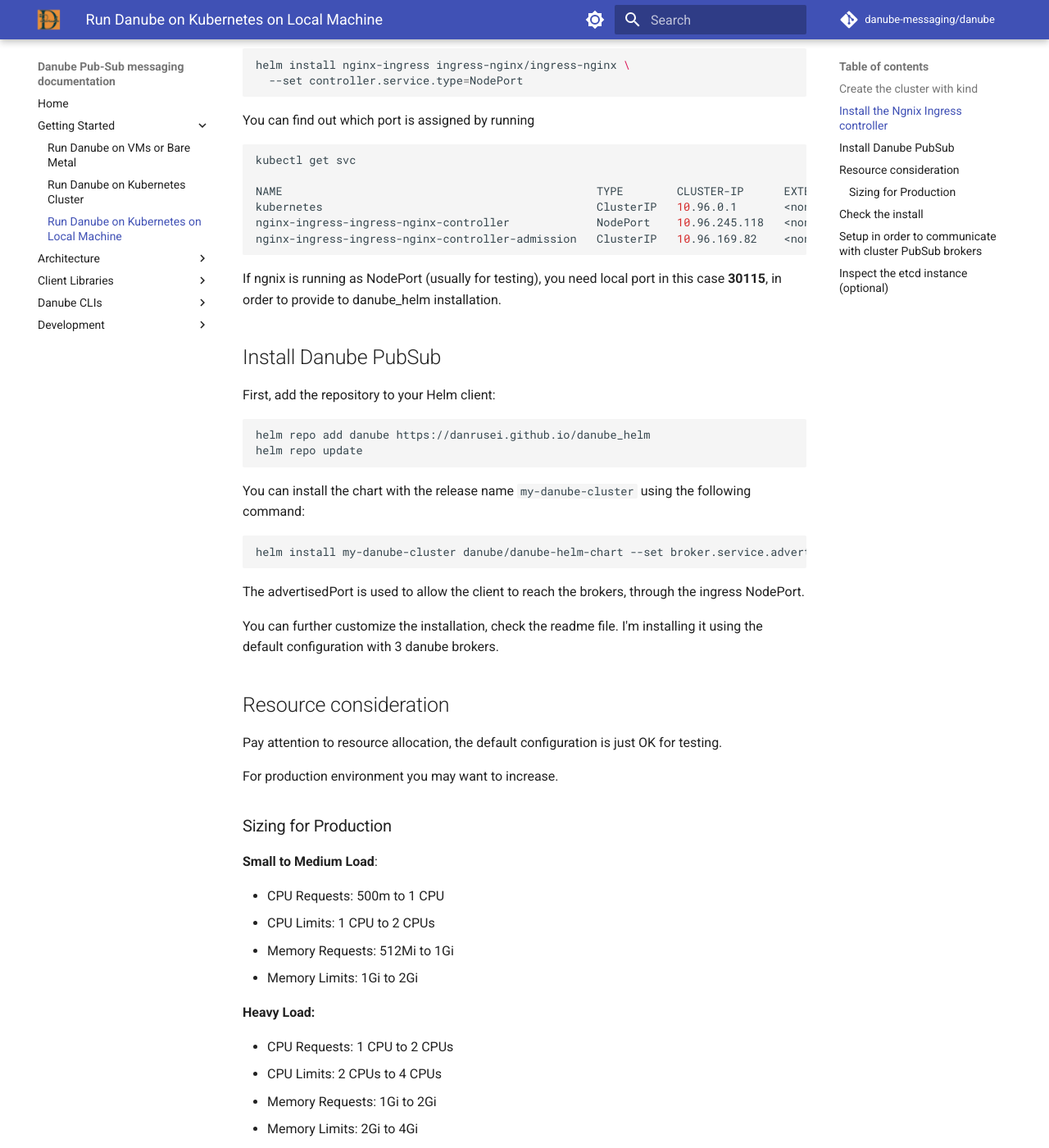
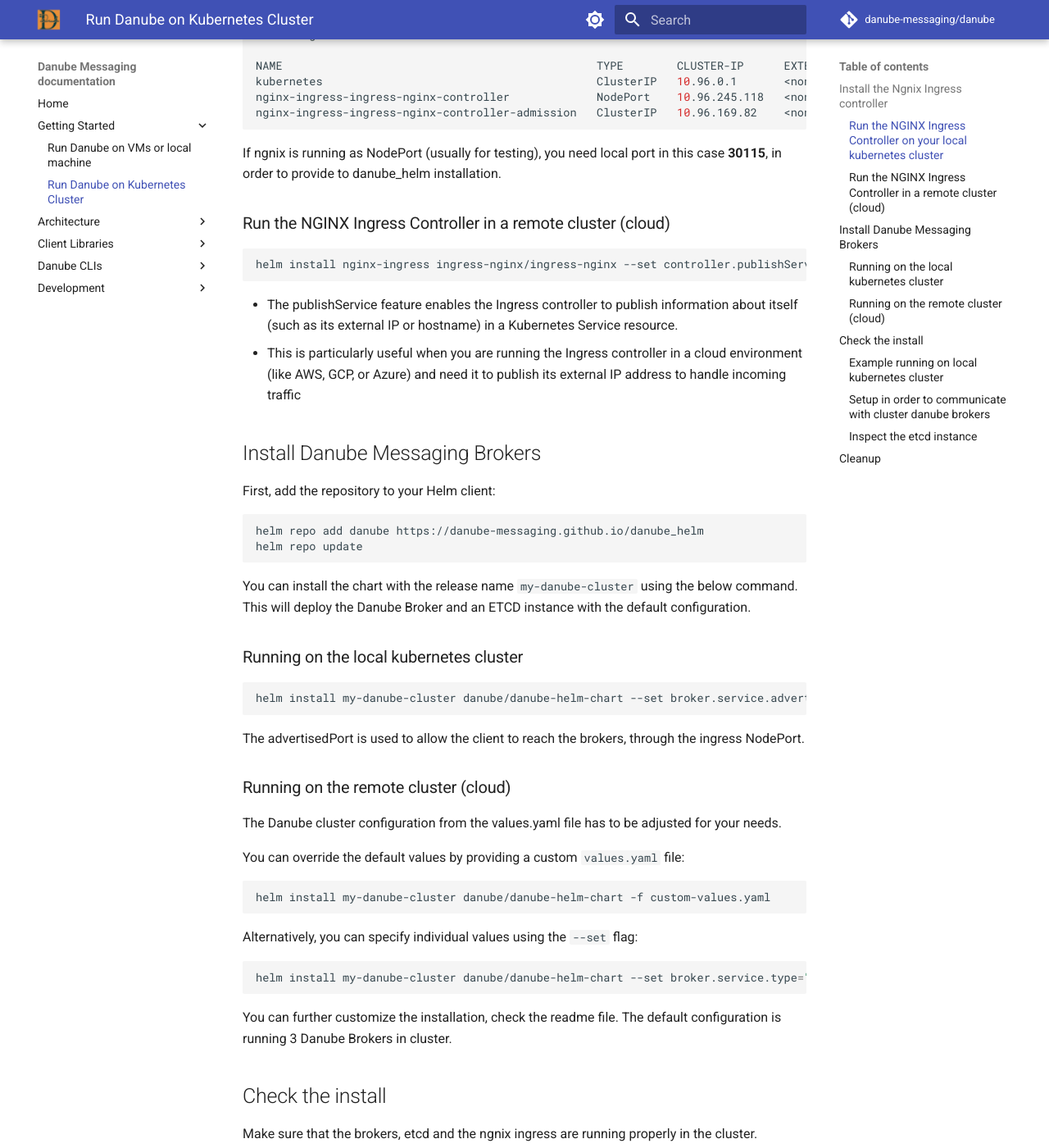
Before and after one commit to danube-messaging/danube_docs, an MkDocs documentation site: the page built from docs/getting_started/Danube_kubernetes.md, in a window 1280 px wide and 1400 px high, scrolled down 870 px. Shown: the whole window at 82% size. Built offline with MkDocs 1.6.1 and Material for MkDocs 9.7.7, drawn with Linux system fonts in a browser that asks for light colours; comment, search, counter and statistics services are not loaded; some of the changed text lies outside the part shown.

Commit message:
revamp the getting started guide

````diff
--- a/docs/getting_started/Danube_local_machine_k8s.md
+++ b/docs/getting_started/Danube_kubernetes.md
@@ -1,42 +1,28 @@
-# Setup Danube on the kubernetes cluster
+# Run Danube messaging on Kubernetes
 
-This documentation covers the instalation of the Danube cluster on the kubernetes, that is running on the local machine
+This documentation covers the instalation of the Danube cluster on the kubernetes. The Helm chart deploys the Danube Cluster with ETCD as metadata storage in the same namespace.
 
-## Create the cluster with [kind](https://kind.sigs.k8s.io/)
-
-[Kind](https://github.com/kubernetes-sigs/kind) is a tool for running local Kubernetes clusters using Docker container “nodes”.
-
-```bash
-kind create cluster
-Creating cluster "kind" ...
- ✓ Ensuring node image (kindest/node:v1.30.0) 🖼
- ✓ Preparing nodes 📦
- ✓ Writing configuration 📜
- ✓ Starting control-plane 🕹️
- ✓ Installing CNI 🔌
- ✓ Installing StorageClass 💾
-Set kubectl context to "kind-kind"
-You can now use your cluster with:
-
-kubectl cluster-info --context kind-kind
-```
+The documentation assumes that you have a Kubernetes cluster running and that you have installed the Helm package manager. For local testing you can use [kind](https://kind.sigs.k8s.io/).
 
 ## Install the Ngnix Ingress controller
 
-Using the Official NGINX Ingress Helm Chart
+Using the Official NGINX Ingress Helm Chart. This is required in order to route traffic to each broker service in the cluster. The Broker configuration is provisioned in the danube_helm, you can tweak the values.yaml per your needs.
 
-You can install the NGINX Ingress Controller using Helm:
+The Danube messaging **has no dependency on ngnix**, can work with any ingress controller of your choice.
+
+Install the NGINX Ingress Controller using Helm:
 
 ```bash
 helm repo add ingress-nginx https://kubernetes.github.io/ingress-nginx
 helm repo update
 ```
 
-You can expose the NGINX Ingress controller using a NodePort service so that the traffic from the local machine (outside the cluster) can reach the Ingress controller.
+### Run the NGINX Ingress Controller on your local kubernetes cluster
+
+For local testing the NGINX Ingress Controller can be exposed using a NodePort service so that the traffic from the local machine (outside the cluster) can reach the Ingress controller.
 
 ```bash
-helm install nginx-ingress ingress-nginx/ingress-nginx \
-  --set controller.service.type=NodePort
+helm install nginx-ingress ingress-nginx/ingress-nginx --set controller.service.type=NodePort
 ```
 
 You can find out which port is assigned by running
@@ -52,16 +38,27 @@
 
 If ngnix is running as NodePort (usually for testing), you need local port in this case **30115**, in order to provide to danube_helm installation.
 
-## Install Danube PubSub
+### Run the NGINX Ingress Controller in a remote cluster (cloud)
+
+```bash
+helm install nginx-ingress ingress-nginx/ingress-nginx --set controller.publishService.enabled=true
+```
+
+- The publishService feature enables the Ingress controller to publish information about itself (such as its external IP or hostname) in a Kubernetes Service resource.
+- This is particularly useful when you are running the Ingress controller in a cloud environment (like AWS, GCP, or Azure) and need it to publish its external IP address to handle incoming traffic
+
+## Install Danube Messaging Brokers
 
 First, add the repository to your Helm client:
 
 ```sh
-helm repo add danube https://danrusei.github.io/danube_helm
+helm repo add danube https://danube-messaging.github.io/danube_helm
 helm repo update
 ```
 
-You can install the chart with the release name `my-danube-cluster` using the following command:
+You can install the chart with the release name `my-danube-cluster` using the below command. This will deploy the Danube Broker and an ETCD instance with the default configuration.
+
+### Running on the local kubernetes cluster
 
 ```sh
 helm install my-danube-cluster danube/danube-helm-chart --set broker.service.advertisedPort=30115
@@ -69,33 +66,29 @@
 
 The advertisedPort is used to allow the client to reach the brokers, through the ingress NodePort.
 
-You can further customize the installation, check the readme file. I'm installing it using the default configuration with 3 danube brokers.
+### Running on the remote cluster (cloud)
 
-## Resource consideration
+The Danube cluster configuration from the values.yaml file has to be adjusted for your needs.
 
-Pay attention to resource allocation, the default configuration is just OK for testing.
+You can override the default values by providing a custom `values.yaml` file:
 
-For production environment you may want to increase.
+```sh
+helm install my-danube-cluster danube/danube-helm-chart -f custom-values.yaml
+```
 
-### Sizing for Production
+Alternatively, you can specify individual values using the `--set` flag:
 
-**Small to Medium Load**:
+```sh
+helm install my-danube-cluster danube/danube-helm-chart --set broker.service.type="ClusterIP"
+```
 
-- CPU Requests: 500m to 1 CPU
-- CPU Limits: 1 CPU to 2 CPUs
-- Memory Requests: 512Mi to 1Gi
-- Memory Limits: 1Gi to 2Gi
-
-**Heavy Load:**
-
-- CPU Requests: 1 CPU to 2 CPUs
-- CPU Limits: 2 CPUs to 4 CPUs
-- Memory Requests: 1Gi to 2Gi
-- Memory Limits: 2Gi to 4Gi
+You can further customize the installation, check the readme file. The default configuration is running 3 Danube Brokers in cluster.
 
 ## Check the install
 
 Make sure that the brokers, etcd and the ngnix ingress are running properly in the cluster.
+
+### Example running on local kubernetes cluster
 
 ```bash
 kubectl get all
@@ -155,7 +148,9 @@
 2024-08-28T04:30:22.993274Z  INFO danube_broker::admin: Admin is listening on address: 0.0.0.0:50051
 ```
 
-## Setup in order to communicate with cluster PubSub brokers
+### Setup in order to communicate with cluster danube brokers
+
+If you would like to communicate to the messaging sytem by using the danube-cli tool, or your own danube clients running locally, you can do the following:
 
 ```bash
 kubectl get nodes -o wide
@@ -168,10 +163,9 @@
 ```bash
 cat /etc/hosts
 172.20.0.2 broker1.example.com broker2.example.com broker3.example.com
-
 ```
 
-## Inspect the etcd instance (optional)
+### Inspect the etcd instance
 
 If you want to connect from your local machine, use kubectl port-forward to forward the etcd port to your local machine:
 
@@ -186,3 +180,13 @@
 ```bash
 etcdctl --endpoints=http://localhost:2379 watch --prefix /
 ```
+
+## Cleanup
+
+To uninstall the `my-danube-cluster` release:
+
+```sh
+helm uninstall my-danube-cluster
+```
+
+This command removes all the Kubernetes components associated with the chart and deletes the release.
--- a/mkdocs.yml
+++ b/mkdocs.yml
@@ -1,12 +1,11 @@
-site_name: Danube Pub-Sub messaging documentation
+site_name: Danube Messaging documentation
 repo_url: https://github.com/danube-messaging/danube
 repo_name: danube-messaging/danube
 nav:
         - Home: index.md
         - Getting Started:
-                  - Run Danube on VMs or Bare Metal: getting_started/Danube_on_vms.md
-                  - Run Danube on Kubernetes Cluster: getting_started/Danube_on_k8s_helm.md
-                  - Run Danube on Kubernetes on Local Machine: getting_started/Danube_local_machine_k8s.md
+                  - Run Danube on VMs or local machine: getting_started/Danube_local.md
+                  - Run Danube on Kubernetes Cluster: getting_started/Danube_kubernetes.md
         - Architecture:
                   - Danube architecture: architecture/architecture.md
                   - Messages: architecture/messages.md
````
Also changed, not shown: docs/getting_started/Danube_local.md (added, +138 -0 lines), docs/getting_started/Danube_on_k8s_helm.md (deleted, +0 -113 lines), docs/getting_started/Danube_on_vms.md (deleted, +0 -64 lines).
